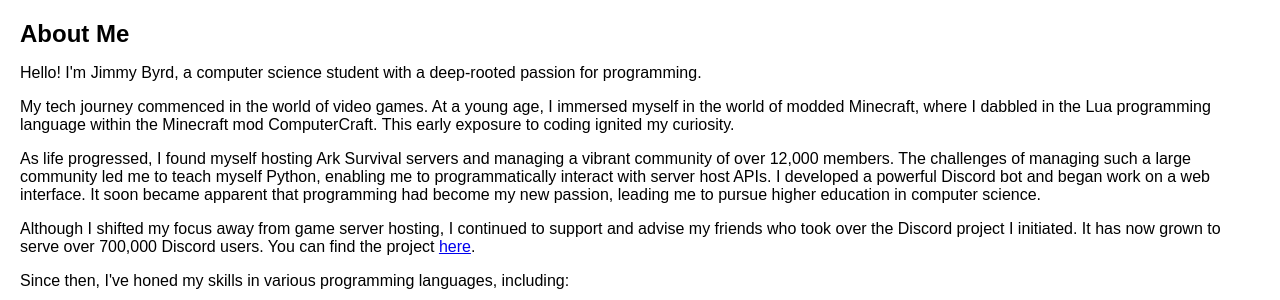
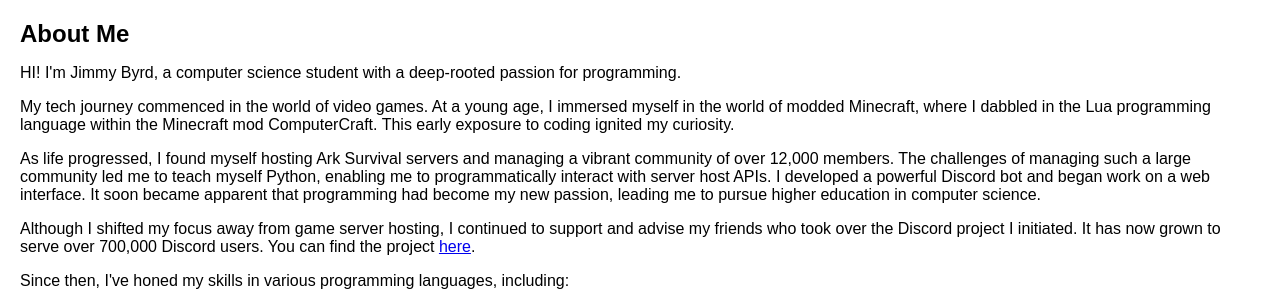
Before and after one commit to jaybyrd3/app_portfolio, a Flask app: page /about in a window 1280 px wide. Shown: the part 58-358 px from the top of the page. Run offline with Flask 2, Linux system fonts and the light colour scheme.

Commit message:
Update about.html

```diff
--- a/templates/about.html
+++ b/templates/about.html
@@ -42,7 +42,7 @@
     </nav>
     <div>
         <h1>About Me</h1>
-        <p>Hello! I'm Jimmy Byrd, a computer science student with a deep-rooted passion for programming.</p>
+        <p>HI! I'm Jimmy Byrd, a computer science student with a deep-rooted passion for programming.</p>
         <p>My tech journey commenced in the world of video games. At a young age, I immersed myself in the world of modded Minecraft, where I dabbled in the Lua programming language within the Minecraft mod ComputerCraft. This early exposure to coding ignited my curiosity.</p>
         <p>As life progressed, I found myself hosting Ark Survival servers and managing a vibrant community of over 12,000 members. The challenges of managing such a large community led me to teach myself Python, enabling me to programmatically interact with server host APIs. I developed a powerful Discord bot and began work on a web interface. It soon became apparent that programming had become my new passion, leading me to pursue higher education in computer science.</p>
         <p>Although I shifted my focus away from game server hosting, I continued to support and advise my friends who took over the Discord project I initiated. It has now grown to serve over 700,000 Discord users. You can find the project <a href="https://www.helenabot.com/contact-us">here</a>.</p>
```
